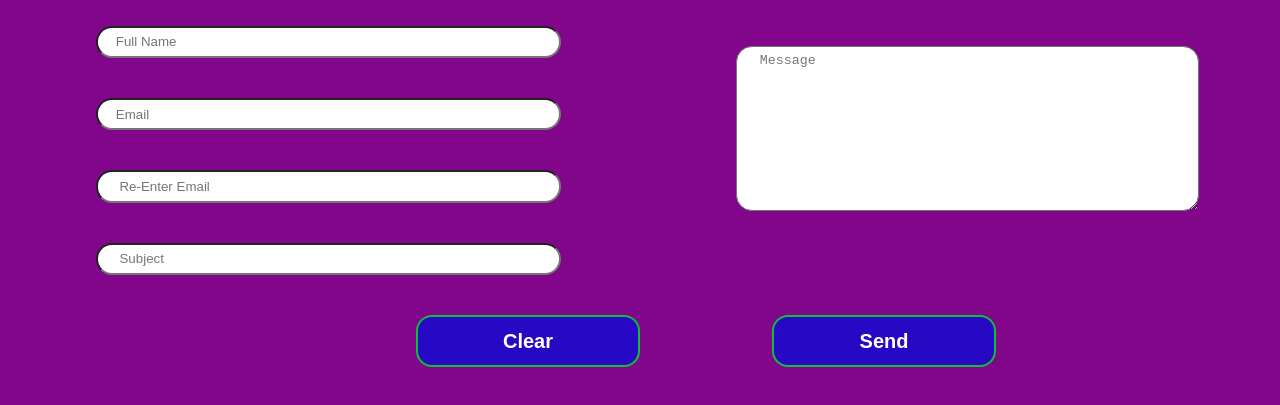
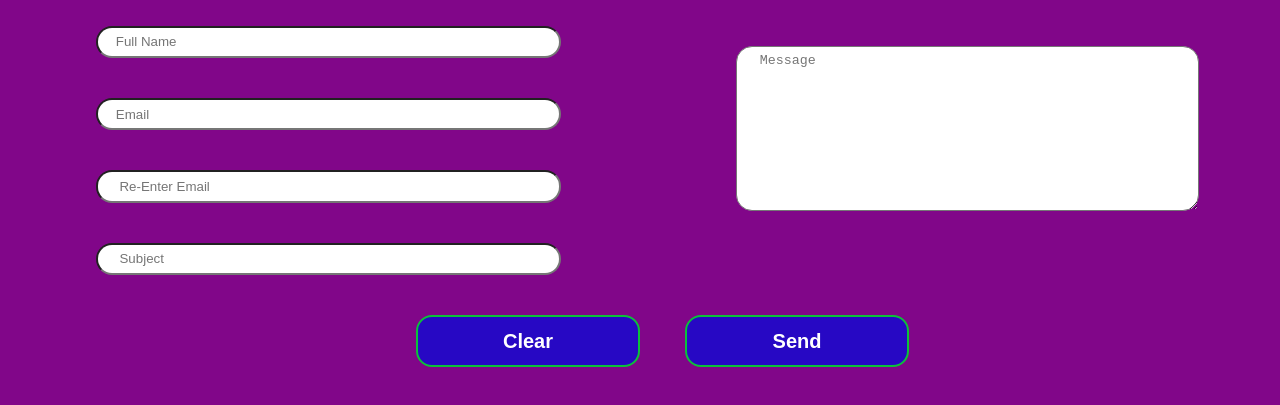
Before and after one commit to mushedi/mobile-first-intro, a plain HTML site: page contact.html in a window 1280 px wide. Shown: the part 165-570 px from the top of the page. Drawn offline with Linux system fonts and the light colour scheme.

Commit message:
centered buttons on mobile css

```diff
--- a/main.css
+++ b/main.css
@@ -85,14 +85,14 @@ textarea{
     padding: .5em;
     border-radius: 1rem;
 }
-.center {
+.bottomForm {
     display: flex;
     flex-flow: column nowrap;
 }
 
 button {
     min-width: 50%;
-    margin: auto;
+    margin-left: 20%;
     margin-bottom: 1rem;;
     padding: .8rem;
     border-radius: 1rem;
@@ -136,7 +136,7 @@ li a {
 textarea{
     margin-top: 1.5em;
 }
-.center {
+.bottomForm {
     display: flex;
     flex-flow: row nowrap;
 }
```
